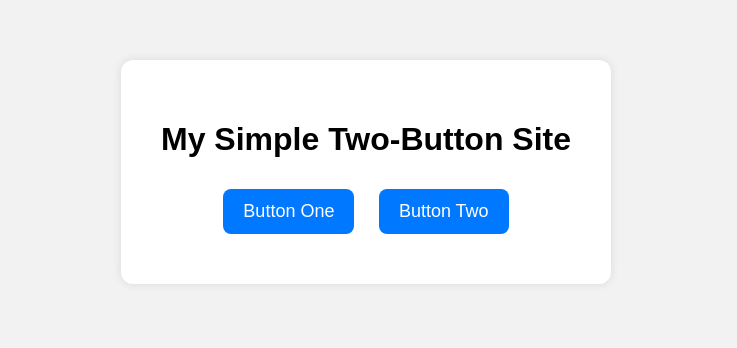
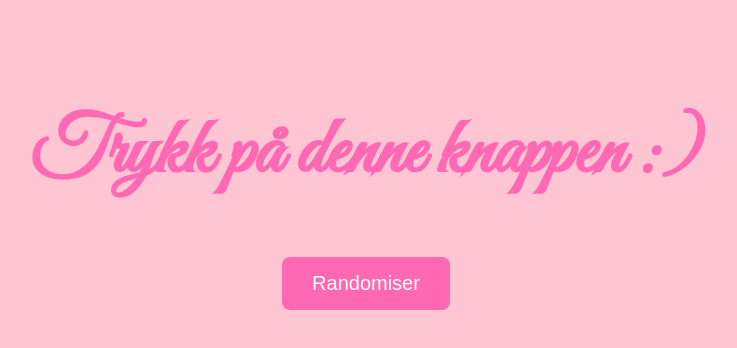
Before and after one commit to normansunde-alt/Forskningsprosjekt_UIS, a plain HTML site: page index.html in a window 1280 px wide. Shown: the part 228-576 px from the top of the page, without its empty margins (274-1011 px from the left). Drawn offline with Linux system fonts and the light colour scheme.

Commit message:
Add files via upload

```diff
--- a/index.html
+++ b/index.html
@@ -1,64 +1,54 @@
 <!DOCTYPE html>
-<html lang="en">
+<html lang="no">
 <head>
-  <meta charset="UTF-8" />
-  <meta name="viewport" content="width=device-width, initial-scale=1.0" />
-  <title>Two Button Site</title>
+    <meta charset="UTF-8">
+    <title>Random Wiki</title>
+    <link href="https://fonts.googleapis.com/css2?family=Great+Vibes&display=swap" rel="stylesheet">
 
     <style>
-    /* CSS is here */
         body {
-      font-family: Arial, sans-serif;
-      background: #f2f2f2;
-      margin: 0;
+            font-family: "Great Vibes", cursive;
+            font-size: 40px;
+            color: #ff69b4;
             display: flex;
+            flex-direction: column;
             justify-content: center;
             align-items: center;
             height: 100vh;
+            background-color: #ffc5d3;
         }
-
-    .container {
-      text-align: center;
-      background: white;
-      padding: 40px;
-      border-radius: 12px;
-      box-shadow: 0 0 10px rgba(0,0,0,0.1);
-    }
-
         button {
-      padding: 12px 20px;
-      margin: 10px;
-      font-size: 18px;
+            padding: 15px 30px;
+            font-size: 20px;
+            cursor: pointer;
+            background-color: #ff69b4;
+            color: white;
             border: none;
             border-radius: 8px;
-      cursor: pointer;
-      background: #0078ff;
-      color: white;
-      transition: 0.2s;
-    }
-
-    button:hover {
-      background: #005fcc;
         }
     </style>
 </head>
+<body>
 
-<body>
-  <div class="container">
-    <h1>My Simple Two-Button Site</h1>
-    <button id="btn1">Button One</button>
-    <button id="btn2">Button Two</button>
-  </div>
+    <h1>Trykk på denne knappen :)</h1>
+
+    <button onclick="randomPage()">Randomiser</button>
 
     <script>
-    // JavaScript is here
-    document.getElementById("btn1").onclick = () => {
-      alert("Button One clicked!");
-    };
+        function randomPage() {
+            // Lag en liste med mulige sider
+            const pages = [
+                "https://no.wikipedia.org/wiki/Norge",
+                "https://no.wikipedia.org/wiki/Jan_Mayen"
+            ];
 
-    document.getElementById("btn2").onclick = () => {
-      alert("Button Two clicked!");
-    };
+            // Velg tilfeldig indeks: 0 eller 1
+            const randomIndex = Math.floor(Math.random() * pages.length);
+
+            // Gå til siden
+            window.location.href = pages[randomIndex];
+        }
     </script>
+
 </body>
 </html>
```
Lines whose indentation alone changed are shown as unchanged.
